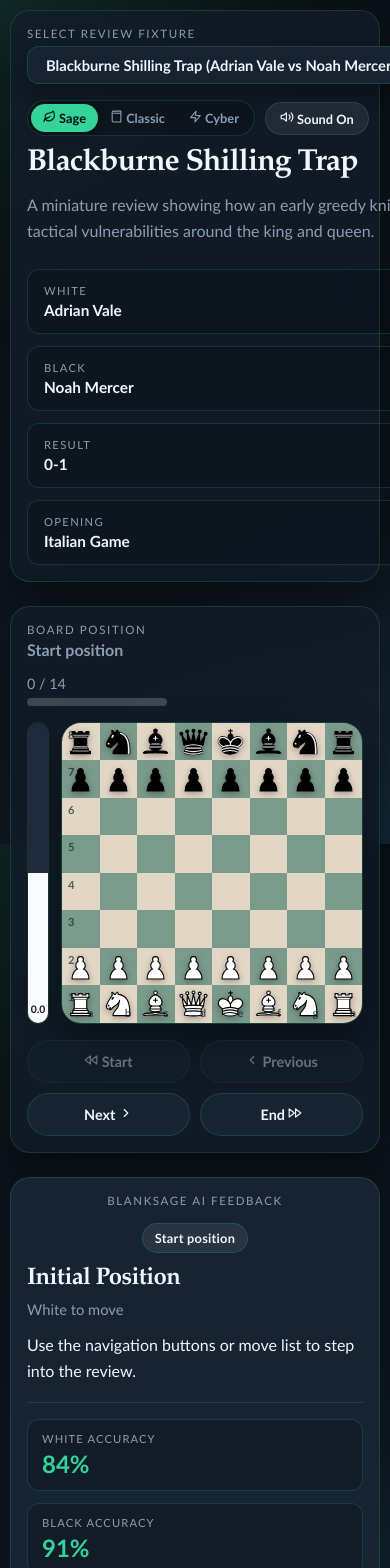
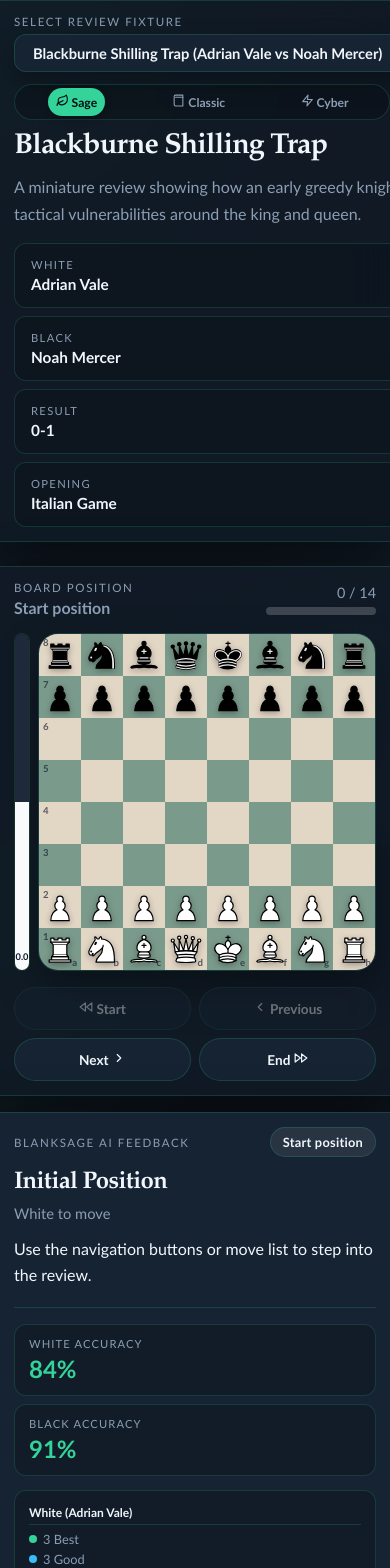
Before and after one commit to kanishkshivkumar/chess-game-review, a Next.js app: page / in a window 390 px wide. Shown: the top 1568 px of the page. Built offline with nearby package versions, Linux system fonts and the light colour scheme.

Commit message:
style: optimize mobile responsive layout, touch targets, and viewport settings

```diff
--- a/src/app/globals.css
+++ b/src/app/globals.css
@@ -921,6 +921,7 @@ button:focus-visible,
   .hero-card,
   .review-grid {
     grid-template-columns: 1fr;
+    gap: 16px;
   }
 
   .hero-card__meta {
@@ -938,8 +939,8 @@ button:focus-visible,
 
 @media (max-width: 720px) {
   .app-shell {
-    width: min(100vw - 20px, 1280px);
-    padding: 10px 0 24px;
+    width: min(100vw - 16px, 1280px);
+    padding: 8px 0 24px;
   }
 
   .hero-card,
@@ -947,8 +948,91 @@ button:focus-visible,
   .insight-card,
   .move-list-card,
   .empty-state {
-    border-radius: 20px;
+    border-radius: 18px;
     padding: 16px;
+  }
+
+  .hero-card__top-bar {
+    flex-direction: column;
+    align-items: stretch;
+    gap: 12px;
+  }
+
+  .theme-sound-controls {
+    justify-content: space-between;
+    width: 100%;
+  }
+
+  .theme-picker {
+    flex: 1;
+    justify-content: space-around;
+  }
+
+  .theme-btn {
+    padding: 6px 8px;
+    font-size: 0.76rem;
+  }
+
+  .hero-card h1 {
+    font-size: 1.8rem;
+  }
+
+  .board-card__header {
+    flex-direction: row;
+    align-items: center;
+  }
+
+  .board-card__progress {
+    min-width: 110px;
+  }
+
+  .board-card__controls {
+    grid-template-columns: repeat(4, minmax(0, 1fr));
+    gap: 6px;
+  }
+
+  .board-card__controls button {
+    padding: 12px 4px;
+    font-size: 0.82rem;
+  }
+
+  .move-list__row {
+    grid-template-columns: 32px minmax(0, 1fr) minmax(0, 1fr);
+    gap: 6px;
+  }
+
+  .move-chip {
+    padding: 0.55rem 0.65rem;
+    min-height: 44px;
+  }
+
+  .move-chip__san {
+    font-size: 0.88rem;
+  }
+
+  .move-chip__class {
+    font-size: 0.7rem;
+  }
+
+  .move-list {
+    max-height: 380px;
+  }
+}
+
+@media (max-width: 480px) {
+  .app-shell {
+    width: 100vw;
+    padding: 0 0 20px;
+  }
+
+  .hero-card,
+  .board-card,
+  .insight-card,
+  .move-list-card {
+    border-radius: 0;
+    border-left: none;
+    border-right: none;
+    padding: 14px;
   }
 
   .hero-card__meta,
@@ -956,33 +1040,40 @@ button:focus-visible,
   .summary-accuracies,
   .summary-breakdown-grid {
     grid-template-columns: 1fr;
+    gap: 8px;
   }
 
-  .board-card__header,
-  .move-list-card__header,
-  .insight-card__header {
-    flex-direction: column;
+  .board-with-eval {
+    gap: 8px;
   }
 
-  .board-card__progress {
-    text-align: left;
+  .eval-bar {
+    width: 16px;
+  }
+
+  .eval-bar__label {
+    font-size: 0.58rem;
+  }
+
+  .board__rank-label {
+    top: 3px;
+    left: 4px;
+    font-size: 0.6rem;
+  }
+
+  .board__file-label {
+    right: 4px;
+    bottom: 2px;
+    font-size: 0.6rem;
   }
 
   .board-card__controls {
     grid-template-columns: repeat(2, minmax(0, 1fr));
+    gap: 8px;
   }
 
-  .move-list__row {
-    grid-template-columns: 36px minmax(0, 1fr);
-  }
-
-  .move-list__number {
-    grid-row: 1 / span 2;
-    align-self: center;
-    padding-top: 0;
-  }
-
-  .move-list__row > .move-chip {
-    grid-column: 2;
+  .board-card__controls button {
+    padding: 12px 8px;
+    font-size: 0.85rem;
   }
 }
--- a/src/app/layout.tsx
+++ b/src/app/layout.tsx
@@ -1,4 +1,4 @@
-import type { Metadata } from "next";
+import type { Metadata, Viewport } from "next";
 import type { ReactNode } from "react";
 
 import "./globals.css";
@@ -6,6 +6,13 @@ import "./globals.css";
 export const metadata: Metadata = {
   title: "BlankSage Review Replay",
   description: "A polished recreation of a Chess.com-style game review flow.",
+};
+
+export const viewport: Viewport = {
+  width: "device-width",
+  initialScale: 1,
+  maximumScale: 1,
+  userScalable: false,
 };
 
 export default function RootLayout({
```
Also changed, not shown: 1 other file (tests, documents, lock files or other folders).
